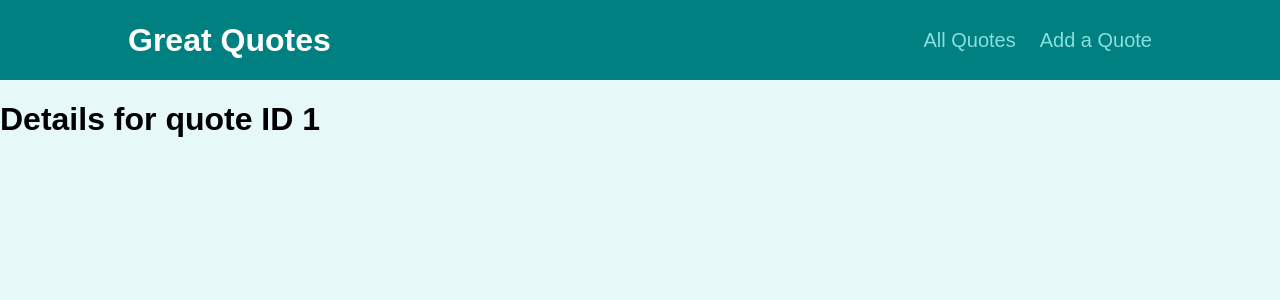
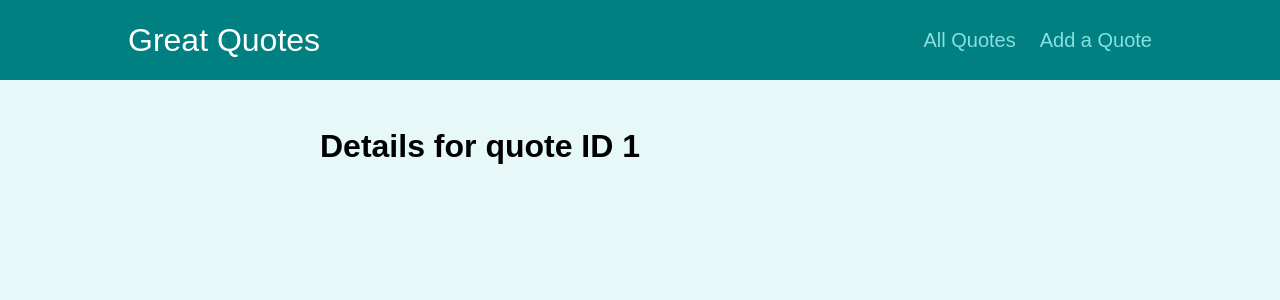
Before and after one commit to Sejmou/learning-react, a React (Create React App) app: page /quotes/1 in a window 1280 px wide. Shown: the top 300 px of the page. Built offline with nearby package versions, Linux system fonts and the light colour scheme.

Commit message:
use separate Layout comp like Max did in tutorial

```diff
--- a/src/App.js
+++ b/src/App.js
@@ -1,16 +1,13 @@
 import { Redirect, Route, Switch } from 'react-router-dom';
-import MainNavigation from './components/layout/MainNavigation';
 
+import Layout from './components/layout/Layout';
 import AllQuotes from './pages/AllQuotes';
 import NewQuote from './pages/NewQuote';
 import QuoteDetail from './pages/QuoteDetail';
 
 function App() {
   return (
-    <>
-      <MainNavigation />
-      <main>
-        <div>
+    <Layout>
       <Switch>
         <Route path="/" exact>
           <Redirect to="/quotes" />
@@ -25,9 +22,7 @@
           <NewQuote />
         </Route>
       </Switch>
-        </div>
-      </main>
-    </>
+    </Layout>
   );
 }
 
--- /dev/null
+++ b/src/components/layout/Layout.js
@@ -0,0 +1,12 @@
+import classes from './Layout.module.css';
+import MainNavigation from './MainNavigation';
+
+const Layout = props => {
+  return (
+    <>
+      <MainNavigation />
+      <main className={classes.main}>{props.children}</main>
+    </>
+  );
+};
+export default Layout;
--- a/src/components/layout/MainNavigation.js
+++ b/src/components/layout/MainNavigation.js
@@ -5,7 +5,7 @@
 const MainNavigation = () => {
   return (
     <header className={classes.header}>
-      <h1 className={classes.logo}>Great Quotes</h1>
+      <div className={classes.logo}>Great Quotes</div>
       <nav className={classes.nav}>
         <ul>
           <li>
```
Lines whose indentation alone changed are shown as unchanged.
